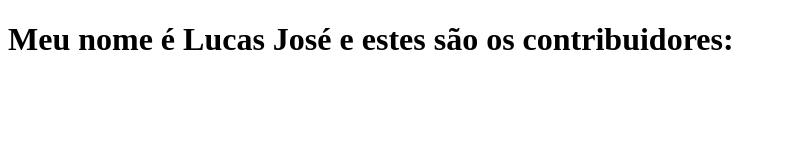
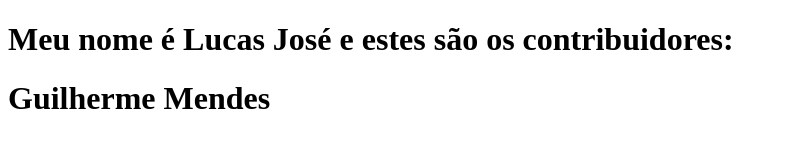
Before and after one commit to LucasJose100/lasalle.2021.1.cscw.lucasjosepullresquest, a plain HTML site: page index.html in a window 1280 px wide. Shown: the whole page, without its empty margins (0-786 px from the left). Drawn offline with Linux system fonts and the light colour scheme.

Commit message:
Update index.html

```diff
--- a/index.html
+++ b/index.html
@@ -4,6 +4,8 @@
 
 <h1>Meu nome é Lucas José e estes são os contribuidores:</h1>
 
+ <h1> Guilherme Mendes <h1>
+
 
 </body>
 </html>
```
